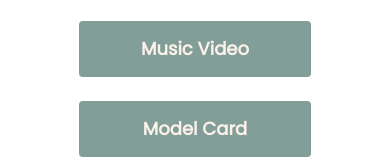
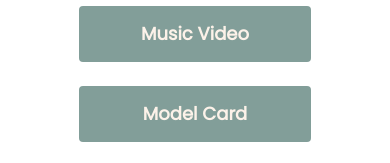
Before and after one commit to r3llie/r3-responsive-website, a plain HTML site: page work.html in a window 390 px wide. Shown: the part 330-493 px from the top of the page. Drawn offline with nearby package versions, Linux system fonts and the light colour scheme.

Commit message:
Fixed spacing

```diff
--- a/styles/portfolio.css
+++ b/styles/portfolio.css
@@ -259,7 +259,7 @@ p {
     line-height: 1.5;
   }
   .content-container {
-    padding: 15px 10px;
+    padding: 0px 10px;
     text-align: center;
   }
   .content p {
```
